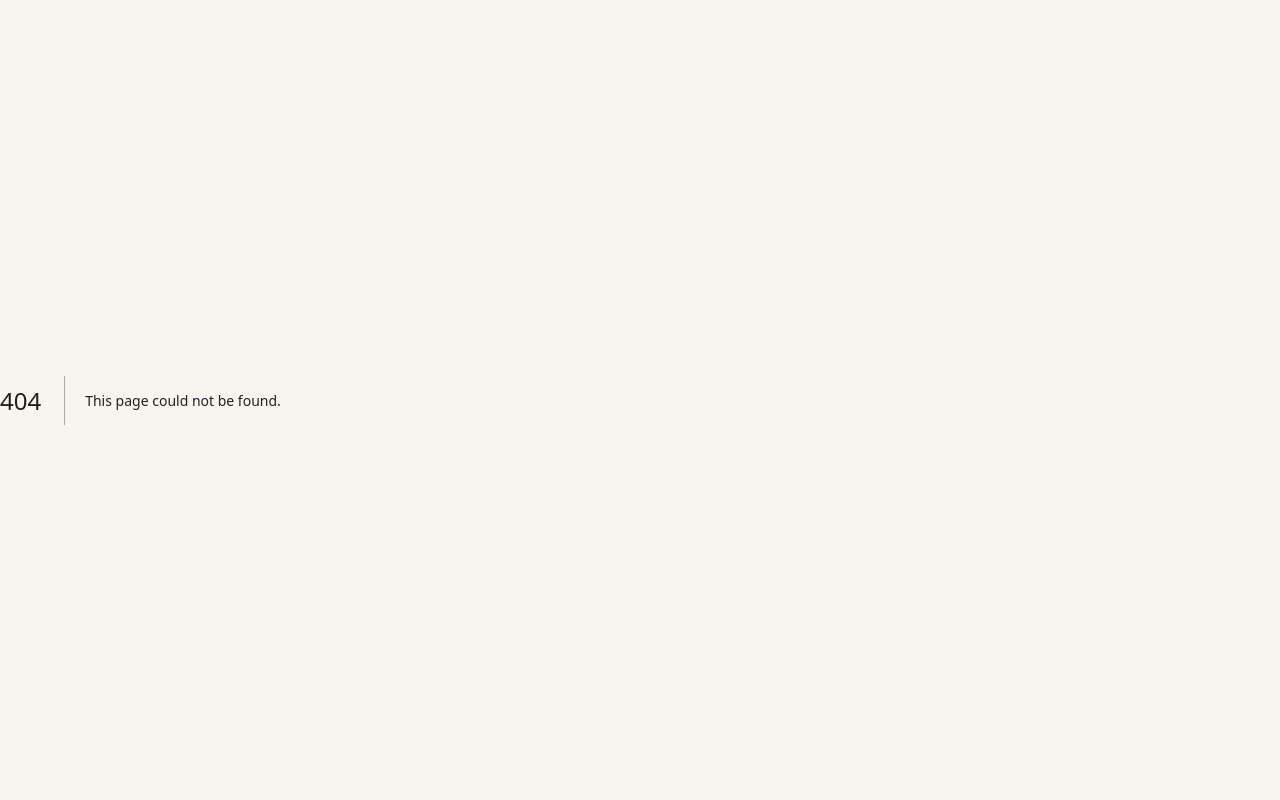
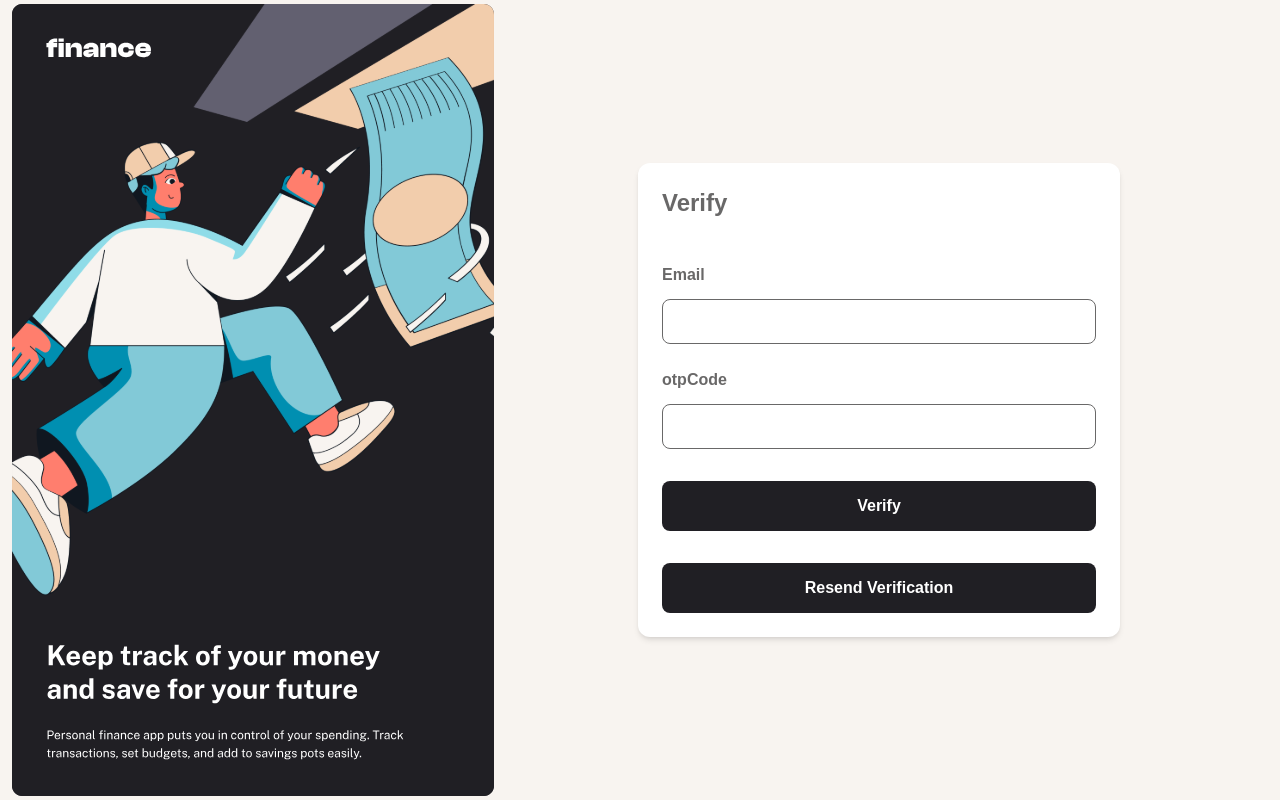
Before and after one commit to AniGvinepadze/invoice-app, a Next.js app: page /verify in a window 1280 px wide. Before the commit this address had no page. Built offline with nearby package versions, Linux system fonts and the light colour scheme.

Commit message:
add email sender

```diff
--- /dev/null
+++ b/app/(pages)/resend-verification/page.tsx
@@ -0,0 +1,10 @@
+import ResendVerification from '@/app/components/organsms/ResendVerification/ResendVerification'
+import React from 'react'
+
+export default function ResendVerificationPage() {
+  return (
+    <main className='w-full'>
+     <ResendVerification/>
+    </main>
+  )
+}
--- /dev/null
+++ b/app/(pages)/verify/page.tsx
@@ -0,0 +1,11 @@
+import Login from '@/app/components/organsms/Login/Login'
+import Verify from '@/app/components/organsms/Verify/Verify'
+import React from 'react'
+
+export default function VerifyPage() {
+  return (
+    <main className='w-full'>
+     <Verify/>
+    </main>
+  )
+}
--- /dev/null
+++ b/app/components/organsms/ResendVerification/ResendVerification.tsx
@@ -0,0 +1,19 @@
+import React from 'react'
+import LoginHeader from '../../atoms/LoginHeader/LoginHeader'
+import LogingIcon from '../../atoms/LoginIcon/LoginIcon.'
+import ResendVerificationForm from './ResendVerificationForm'
+
+export default function ResendVerification() {
+  return (
+    <>
+        <div>
+        <LoginHeader />
+      </div>
+      <div className="flex h-screen p-3 gap-4 items-center justify-center">
+        <LogingIcon />
+        <ResendVerificationForm/>
+      </div>
+
+    </>
+  )
+}
--- /dev/null
+++ b/app/components/organsms/ResendVerification/ResendVerificationForm.tsx
@@ -0,0 +1,128 @@
+"use client";
+
+import { useForm } from "react-hook-form";
+import Link from "next/link";
+import { useRouter, useSearchParams } from "next/navigation";
+import { useEffect, useState } from "react";
+import axios from "axios";
+import { setCookie } from "cookies-next";
+import google from "../../../../public/assets/googlee.jpg";
+import Image from "next/image";
+
+export type FormData = {
+  email: string;
+};
+
+export default function ResendVerificationForm() {
+  const [err, setError] = useState<null | string>(null);
+
+  const router = useRouter();
+  const searchParams = useSearchParams();
+
+  const {
+    register,
+    handleSubmit,
+    formState: { errors },
+  } = useForm<FormData>();
+
+//   const getCurrentUser = async (token: string) => {
+//     try {
+//       const response = await axios.get(
+//         "http://localhost:3001/auth/current-user",
+//         {
+//           headers: {
+//             Authorization: `Bearer ${token}`,
+//           },
+//         }
+//       );
+//       return response.data;
+//     } catch (error) {
+//       console.log(error);
+//     }
+//   };
+
+//   useEffect(() => {
+//     const token = searchParams.get("token");
+//     if (token) {
+//       getCurrentUser(token);
+//       setCookie("accessToken", token, { maxAge: 60 * 60 });
+
+//       router.push("/home");
+//     }
+//   }, [searchParams]);
+
+
+  const onSubmit = async (formData: FormData) => {
+    setError(null);
+    try {
+      const res = await axios.post(
+        "http://localhost:3001/auth/resend-verification",
+        formData
+      );
+      setError(null);
+
+      if (res.status === 201) {
+        // setCookie("accessToken", res.data.accessToken, { maxAge: 60 * 60 });
+
+        router.push("/verify");
+      }
+    } catch (err: any) {
+      setError(err.response.data.message);
+    }
+  };
+
+
+  return (
+    <div className="max-w-[600px] w-full m-32 max-1200:m-20 max-1100:m-16 max-550:m-6 max-400:m-3">
+      <div className="shadow-md bg-white rounded-xl p-6 text-[#696868]">
+        <form onSubmit={handleSubmit(onSubmit)}>
+          <div>
+            <h2 className="font-publicSans font-bold text-2xl max-350:text-xl">Resend Verification</h2>
+          </div>
+
+          <div className="flex flex-col mt-8">
+            <label htmlFor="input" className="text-normal font-semibold my-3">
+              Email
+            </label>
+            <input
+              type="text"
+              className="w-full h-[45px] rounded-lg border border-[#696868] p-2"
+              {...register("email", {
+                validate: {
+                  notAdmin: (value) =>
+                    value !== "admin@example.com" || "Reserved Email",
+                  blackList: (value) => {
+                    const blackList = ["mail.ru", "yandex.ru"];
+                    const domain = value.split("@")[1];
+                    if (!domain) return "Invalid Email Format";
+                    return blackList.includes(domain)
+                      ? "BlackListed Email"
+                      : true;
+                  },
+                },
+              })}
+            />
+            {errors.email && (
+              <p className="text-red-600 text-xs italic">
+                {errors.email.message}
+              </p>
+            )}
+          </div>
+
+
+          <div>
+            <button
+              className="w-full bg-[#201F24] text-normal font-semibold mt-8 text-white flex justify-center p-[13px] rounded-lg cursor-pointer hover:bg-[#696868] transition-colors ease-in-out duration-300"
+              type="submit"
+            >
+              Resend Verification
+            </button>
+          </div>
+
+        </form>
+
+
+      </div>
+    </div>
+  );
+}
--- a/app/components/organsms/SignUp/SignUpFormField.tsx
+++ b/app/components/organsms/SignUp/SignUpFormField.tsx
@@ -28,7 +28,7 @@ export default function SignUpFormFields() {
       setError(null);
 
       if (res.status === 201) {
-        router.push("/login");
+        router.push("/verify");
       }
     } catch (err: any) {
       setError(err.response.data.message);
--- /dev/null
+++ b/app/components/organsms/Verify/Verify.tsx
@@ -0,0 +1,22 @@
+import React from "react";
+import LogingIcon from "../../atoms/LoginIcon/LoginIcon.";
+
+import LoginHeader from "../../atoms/LoginHeader/LoginHeader";
+import VerifyForm from "./VerifyForm";
+
+const Verify = () => {
+  return (
+    <>
+      <div>
+        <LoginHeader />
+      </div>
+      <div className="flex h-screen p-3 gap-4 items-center justify-center">
+        <LogingIcon />
+        <VerifyForm/>
+
+      </div>
+    </>
+  );
+};
+
+export default Verify;
--- /dev/null
+++ b/app/components/organsms/Verify/VerifyForm.tsx
@@ -0,0 +1,159 @@
+"use client";
+
+import { useForm } from "react-hook-form";
+import Link from "next/link";
+import { useRouter, useSearchParams } from "next/navigation";
+import { useEffect, useState } from "react";
+import axios from "axios";
+import { setCookie } from "cookies-next";
+import google from "../../../../public/assets/googlee.jpg";
+import Image from "next/image";
+
+export type FormData = {
+  email: string;
+  otpCode: string;
+  fullName?: string;
+};
+
+export default function VerifyForm() {
+  const [err, setError] = useState<null | string>(null);
+
+  const router = useRouter();
+  const searchParams = useSearchParams();
+
+  const {
+    register,
+    handleSubmit,
+    formState: { errors },
+  } = useForm<FormData>();
+
+  const getCurrentUser = async (token: string) => {
+    try {
+      const response = await axios.get(
+        "http://localhost:3001/auth/current-user",
+        {
+          headers: {
+            Authorization: `Bearer ${token}`,
+          },
+        }
+      );
+      return response.data;
+    } catch (error) {
+      console.log(error);
+    }
+  };
+
+  useEffect(() => {
+    const token = searchParams.get("token");
+    if (token) {
+      getCurrentUser(token);
+      setCookie("accessToken", token, { maxAge: 60 * 60 });
+
+      router.push("/home");
+    }
+  }, [searchParams]);
+
+
+  const onSubmit = async (formData: FormData) => {
+    setError(null);
+    try {
+      const res = await axios.post(
+        "http://localhost:3001/auth/verify",
+        formData
+      );
+      setError(null);
+
+      if (res.status === 201) {
+        setCookie("accessToken", res.data.accessToken, { maxAge: 60 * 60 });
+
+        router.push("/login");
+      }
+    } catch (err: any) {
+      setError(err.response.data.message);
+    }
+  };
+
+
+  return (
+    <div className="max-w-[600px] w-full m-32 max-1200:m-20 max-1100:m-16 max-550:m-6 max-400:m-3">
+      <div className="shadow-md bg-white rounded-xl p-6 text-[#696868]">
+        <form onSubmit={handleSubmit(onSubmit)}>
+          <div>
+            <h2 className="font-publicSans font-bold text-2xl">Verify</h2>
+          </div>
+
+          <div className="flex flex-col mt-8">
+            <label htmlFor="input" className="text-normal font-semibold my-3">
+              Email
+            </label>
+            <input
+              type="text"
+              className="w-full h-[45px] rounded-lg border border-[#696868] p-2"
+              {...register("email", {
+                validate: {
+                  notAdmin: (value) =>
+                    value !== "admin@example.com" || "Reserved Email",
+                  blackList: (value) => {
+                    const blackList = ["mail.ru", "yandex.ru"];
+                    const domain = value.split("@")[1];
+                    if (!domain) return "Invalid Email Format";
+                    return blackList.includes(domain)
+                      ? "BlackListed Email"
+                      : true;
+                  },
+                },
+              })}
+            />
+            {errors.email && (
+              <p className="text-red-600 text-xs italic">
+                {errors.email.message}
+              </p>
+            )}
+          </div>
+
+          <div className="flex flex-col mt-3">
+            <label htmlFor="input" className="text-normal font-semibold my-3">
+              otpCode
+            </label>
+            <input
+              type="password"
+              className="w-full h-[45px] rounded-lg border border-[#696868] p-2"
+              {...register("otpCode", {
+                required: {
+                  value: true,
+                  message: "Password is required",
+                },
+              })}
+            />
+            {errors.otpCode && (
+              <p className="text-red-500 text-xs italic">
+                {errors.otpCode.message}
+              </p>
+            )}
+            {err && (
+              <p className="text-red-500 text-xs italic">{err}</p>
+            )}
+          </div>
+
+          <div>
+            <button
+              className="w-full bg-[#201F24] text-normal font-semibold mt-8 text-white flex justify-center p-[13px] rounded-lg cursor-pointer hover:bg-[#696868] transition-colors ease-in-out duration-300"
+              type="submit"
+            >
+              Verify
+            </button>
+          </div>
+          <Link href="resend-verification">
+          <button
+              className="w-full bg-[#201F24] text-normal font-semibold mt-8 text-white flex justify-center p-[13px] rounded-lg cursor-pointer hover:bg-[#696868] transition-colors ease-in-out duration-300"
+            >
+              Resend Verification
+            </button>
+            </Link>
+        </form>
+
+
+      </div>
+    </div>
+  );
+}
```
